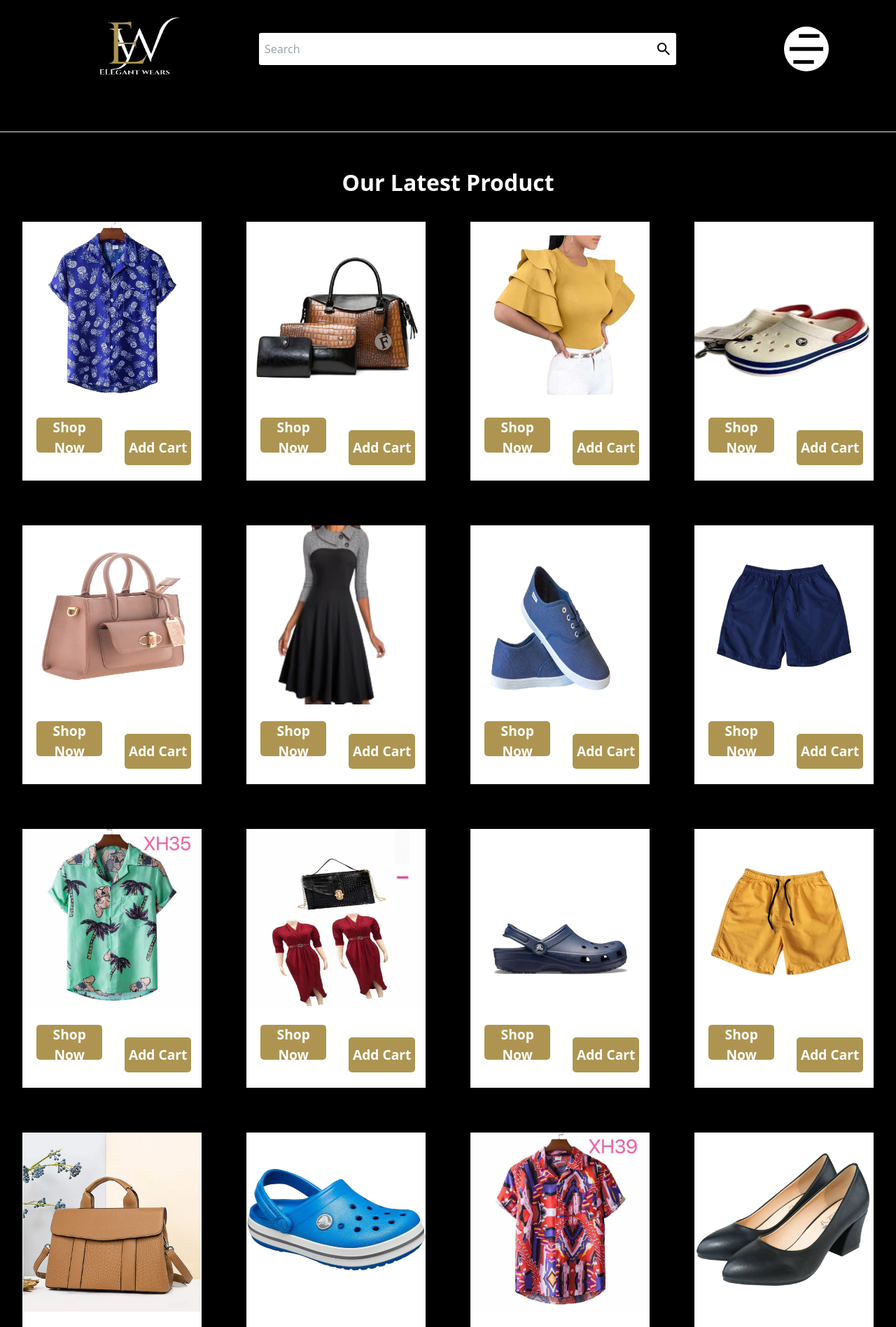
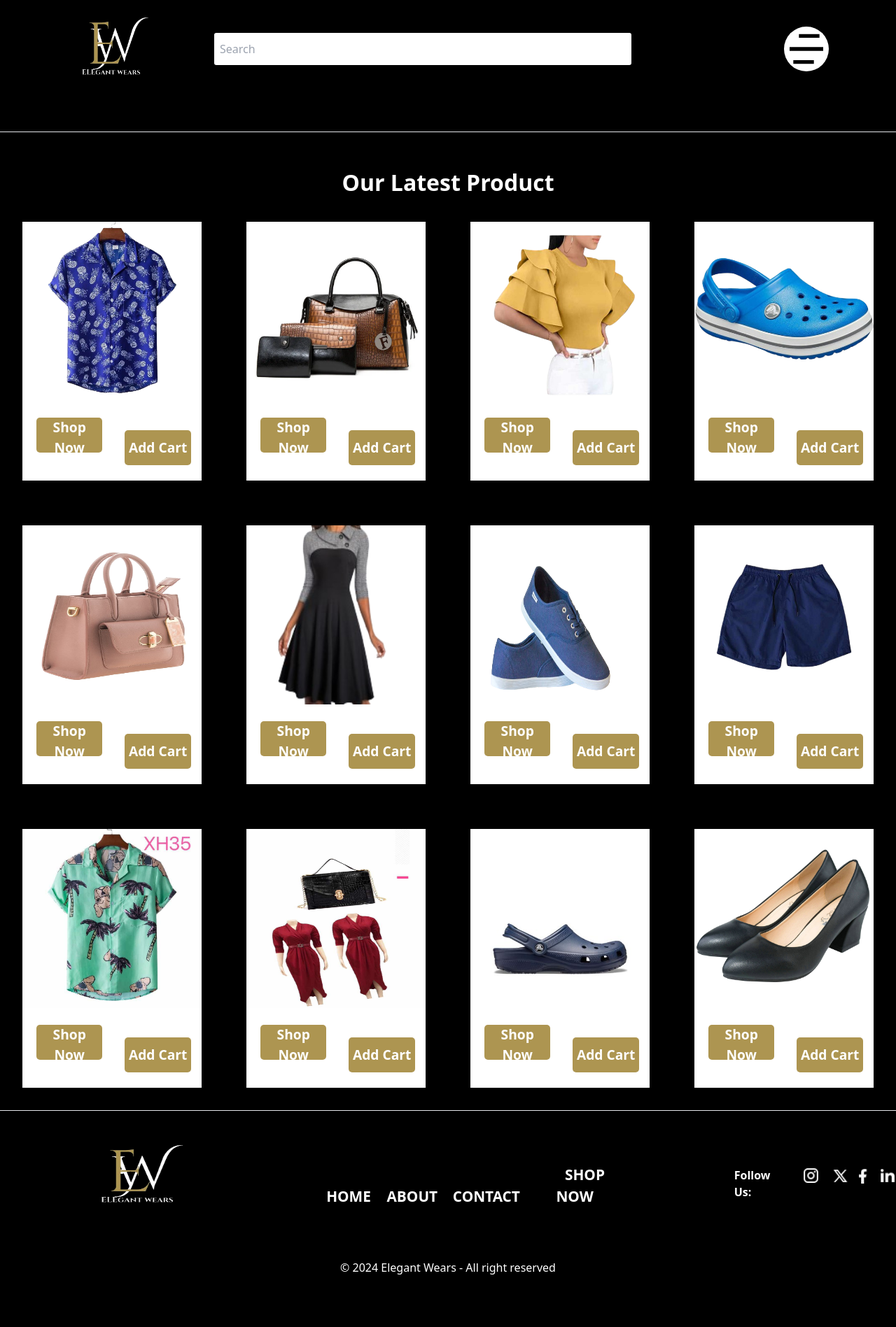
Before and after one commit to olubisifolarin/Ecommerce, a React (Vite) app: page /shop in a window 1280 px wide. Shown: the top 1897 px of the page at 70% size. After the commit the page ends 1824 px from the top, so only its background shows below. Built offline with nearby package versions, Linux system fonts and the light colour scheme.

Commit message:
made changes

```diff
--- a/src/App.css
+++ b/src/App.css
@@ -1,3 +1,9 @@
+* {
+  margin: 0;
+  padding: 0;
+  box-sizing: border-box;
+}
+
 body{
   background-color: black;
 }
@@ -29,7 +35,7 @@ nav{
 
 .inputField {
   padding: 8px;
-  margin-right: -2rem;
+  margin-right: 2rem;
   border: 2px solid;
   border-radius: 5px;
   width: 600px;
@@ -39,6 +45,10 @@ nav{
 .searchIcon {
   font-size: 1.5rem;
   cursor: pointer;
+}
+
+.select{
+  margin-right: -2rem;
 }
 
 .nav-links{
@@ -242,3 +252,5 @@ textarea{
 .footer-img{
   height: 25px;
 }
+
+/* MOBILE RESPONSIVENESS */
--- a/src/components/Search.jsx
+++ b/src/components/Search.jsx
@@ -1,13 +1,35 @@
-import React from "react";
+import React, { useState } from "react";
 import { IoMdSearch } from "react-icons/io";
 
 
 const Search = () => {
+    const[query, setQuery] = useState('');
+    const[results, setResults] = useState([]);
+
+    const handleSearch = async () => {
+        try {
+          const response = await fetch(`/api/search/?q=${query}`);
+          const data = await response.json();
+          setResults(data.results);
+        } catch (error) {
+          console.error('Error fetching search results:', error);
+        }
+      };
+
     return(
         <div className="searchBar mb-12">
-            <input type="text" placeholder="Search" className="inputField" />
-            <IoMdSearch className="searchIcon" />
+            <input type="text" value={query} placeholder="Search"
+            className="inputField"
+            onChange={(e) => setQuery(e.target.value)}
+             />
+            <IoMdSearch className="searchIcon" onClick={handleSearch}/>
+           <ul>
+                {results.map((result) => (
+                    <li key={result.id}>{result.name}</li>
+                ))}
+           </ul>
         </div>
+
     )
 }
 
--- a/src/components/Shop.jsx
+++ b/src/components/Shop.jsx
@@ -3,8 +3,6 @@ import ShopCards from "../constant/ShopCards";
 import shirt from "../assets/shirt.png";
 import top from "../assets/top.png";
 import bag from "../assets/bag.webp";
-import bag2 from "../assets/bag2.webp";
-import crocs2 from "../assets/crocs2.png";
 import shoe from "../assets/shoe.png";
 import shoe1 from "../assets/shoe1.png";
 import pinkbag from "../assets/pinkbag.png";
@@ -12,8 +10,6 @@ import crocs from "../assets/crocs.png";
 import crocs3 from "../assets/crocs3.jpg";
 import gownbag from "../assets/gownbag.jpg";
 import shirt1 from "../assets/shirt1.jpg";
-import shirt2 from "../assets/shirt2.jpg";
-import boxer from "../assets/boxer.png";
 import boxer1 from "../assets/boxer1.png";
 import gown from "../assets/gown.png";
 
@@ -37,7 +33,7 @@ const Shop = () => {
                 />
 
                 <ShopCards
-                    image= {crocs2}
+                    image= {crocs}
                 />
 
                 <ShopCards
@@ -69,26 +65,8 @@ const Shop = () => {
                 />
 
                 <ShopCards
-                    image= {boxer}
-                />
-
-                <ShopCards
-                    image= {bag2}
-                />
-
-                <ShopCards
-                    image= {crocs}
-                />
-
-                <ShopCards
-                    image= {shirt2}
-                />
-
-                <ShopCards
                     image= {shoe1}
                 />
-
-
 
             </div>
         </div>
```
